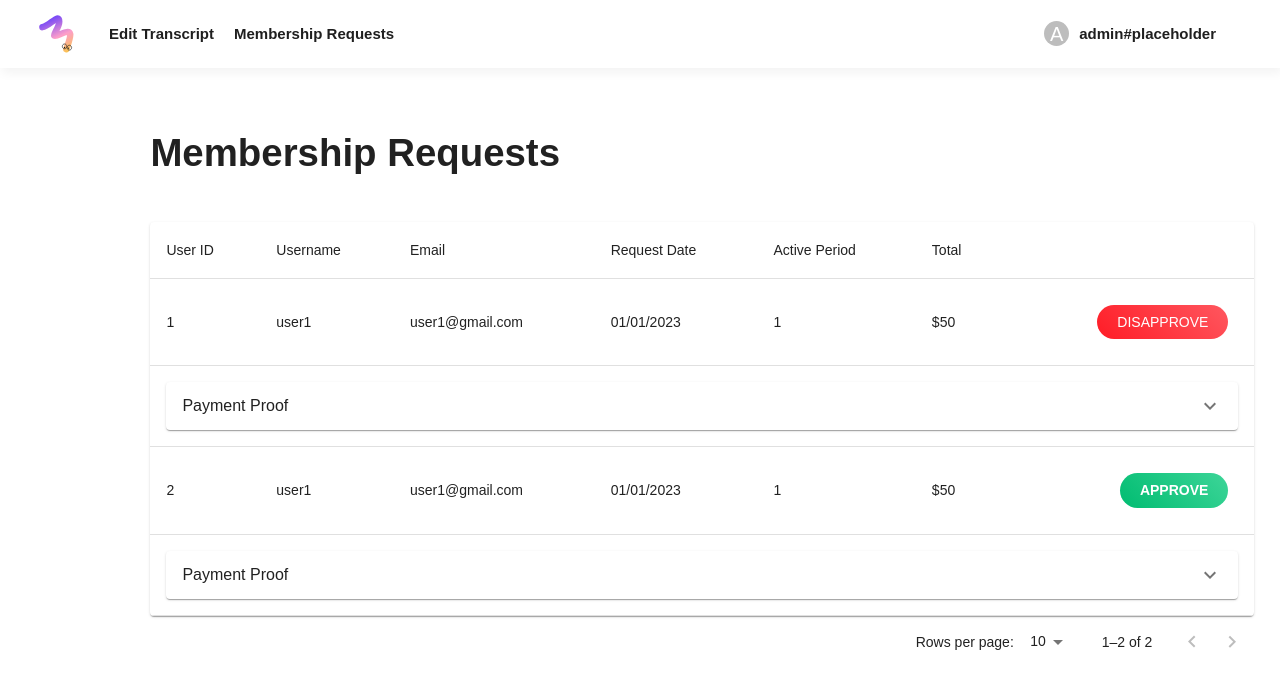
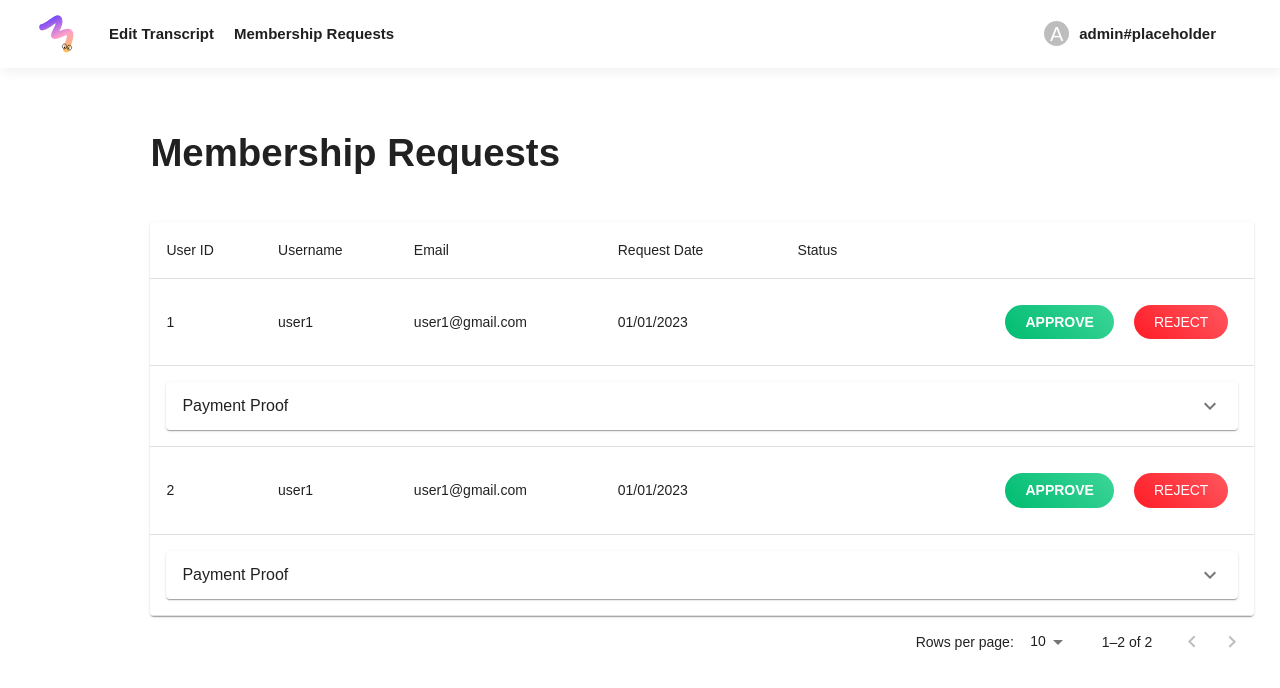
Before and after one commit to Marthenn/wbd-2-spa, a React (Vite) app in the folder spa-app/: page /admin/MembershipRequests in a window 1280 px wide. Shown: the top 688 px of the page. Built offline with nearby package versions, Linux system fonts and the light colour scheme.

Commit message:
fix: membership request button

```diff
--- a/spa-app/src/pages/admin/MembershipRequests.tsx
+++ b/spa-app/src/pages/admin/MembershipRequests.tsx
@@ -23,10 +23,12 @@ import Navbar from '../../components/NavBar/Navbar';
 import RoundedButton from '../../components/Button/RoundedButton';
 import ExpandMoreIcon from '@mui/icons-material/ExpandMore';
 import placeHolder from '../../assets/cover-placeholder.png';
+import CheckIcon from '@mui/icons-material/Check';
+import CancelIcon from '@mui/icons-material/Cancel';
 
 const data = [
-  { uid: 1, username: 'user1', email: 'user1@gmail.com', requestDate: '01/01/2023', activePeriod: 1, Total: '$50', isApproved: true, paymentProof: '/' },
-  { uid: 2, username: 'user1', email: 'user1@gmail.com', requestDate: '01/01/2023', activePeriod: 1, Total: '$50', isApproved: false, paymentProof: placeHolder },
+  { uid: 1, username: 'user1', email: 'user1@gmail.com', requestDate: '01/01/2023', status: 0, paymentProof: '/' },
+  { uid: 2, username: 'user1', email: 'user1@gmail.com', requestDate: '01/01/2023', status: 0, paymentProof: placeHolder },
 ];
 
 const MembershipRequests = () => {
@@ -43,11 +45,20 @@ const MembershipRequests = () => {
     setPage(0);
   };
 
-  const handleChangeConnect = (id: number) => {
+  const handleApprove = (id: number) => {
     setRows(
       rows.map((row) => {
         if (row.uid === id) {
-          return { ...row, isApproved: !row.isApproved };
+          return { ...row, status: 1 };
+        } else return { ...row };
+      })
+    );
+  };
+  const handleReject = (id: number) => {
+    setRows(
+      rows.map((row) => {
+        if (row.uid === id) {
+          return { ...row, status: 2 };
         } else return { ...row };
       })
     );
@@ -89,8 +100,7 @@ const MembershipRequests = () => {
                     <TableCell>Username</TableCell>
                     <TableCell>Email</TableCell>
                     <TableCell>Request Date</TableCell>
-                    <TableCell>Active Period</TableCell>
-                    <TableCell>Total</TableCell>
+                    <TableCell align='center'>Status</TableCell>
                     <TableCell align='right'></TableCell>
                   </TableRow>
                 </TableHead>
@@ -104,15 +114,27 @@ const MembershipRequests = () => {
                         <TableCell>{row.username}</TableCell>
                         <TableCell>{row.email}</TableCell>
                         <TableCell>{row.requestDate}</TableCell>
-                        <TableCell>{row.activePeriod}</TableCell>
-                        <TableCell>{row.Total}</TableCell>
+                        <TableCell align='center'>
+                          {
+                            row.status === 1 ? <CheckIcon color= 'success'/> : row.status === 2 ? <CancelIcon color='error'/> : null
+                          }
+                        </TableCell>
                         <TableCell align='right'>
                           <RoundedButton
-                            text={row.isApproved ? 'Disapprove' : 'Approve'}
+                            text={row.status === 1 ? 'Approved' : 'Approve'}
                             onClickFunction={() => {
-                              handleChangeConnect(row.uid);
+                              handleApprove(row.uid);
                             }}
-                            color={row.isApproved ? 'roundedButtonRed' : 'roundedButtonGreen'}
+                            color='roundedButtonGreen'
+                            disabled={row.status === 2|| row.status === 1}
+                          />
+                          <RoundedButton
+                            text={row.status === 2 ? 'Rejected' : 'Reject'}
+                            onClickFunction={() => {
+                              handleReject(row.uid);
+                            }}
+                            color='roundedButtonRed'
+                            disabled={row.status === 2|| row.status === 1}
                           />
                         </TableCell>
                       </TableRow>
```
